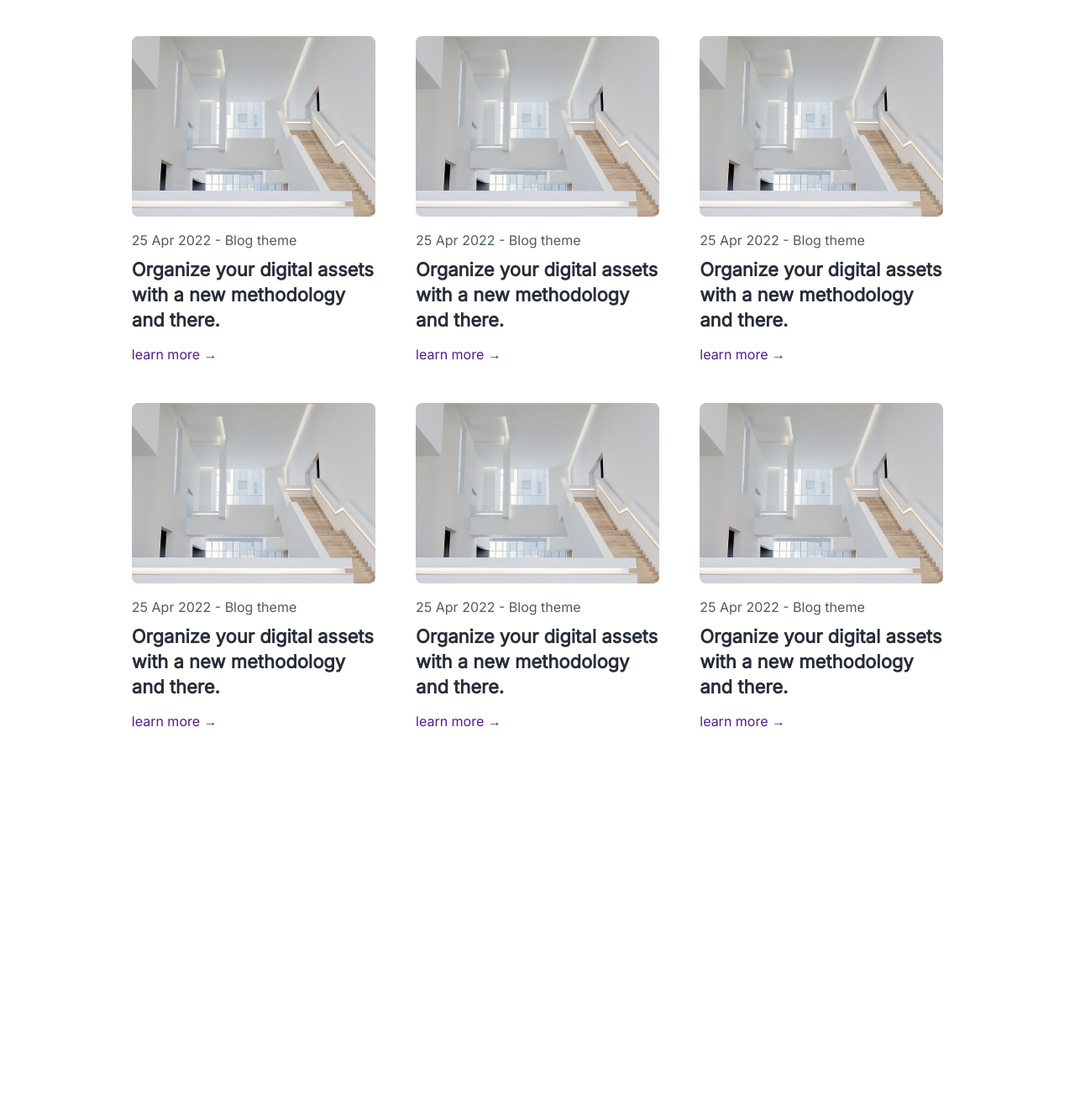
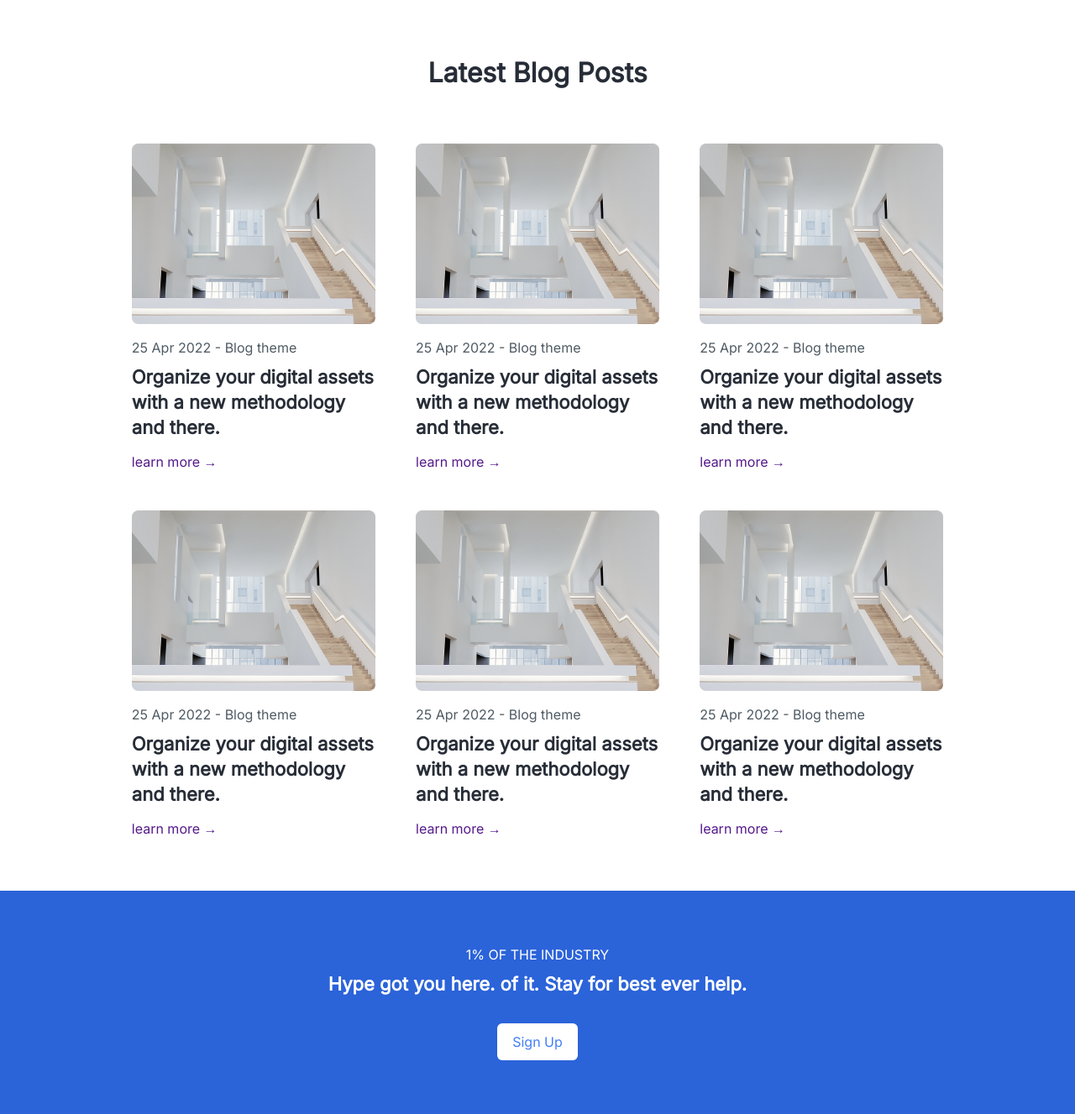
Before and after one commit to yosefamr2002/Blog-iti-css-task, a plain HTML site: page index.html in a window 1280 px wide. Shown: the part 1373-2700 px from the top of the page at 84% size. Before the commit the page ends 2242 px from the top, so only its background shows below. Drawn offline with Linux system fonts and the light colour scheme.

Commit message:
latest posts done on desktop 2

```diff
--- a/assets/css/style.css
+++ b/assets/css/style.css
@@ -256,6 +256,9 @@ nav ul {
 
 /* ///////////////////////////////////////////////////////////// */
 /* latestposts */
+.latestposts{
+    padding: 64px 0;
+}
 .latestposts .container {
     display: flex;
     flex-direction: column;
@@ -284,6 +287,38 @@ nav ul {
 
 .posts_cards__card h3 {
     padding-bottom: 16px;
+}
+
+.latestposts h2 {
+    color: var(--text--color--Dark-blue);
+
+    text-align: center;
+    margin-bottom: 64px;
+}
+
+/* ///////////////////////////////////////////////////////////// */
+/* signup */
+.signup {
+    padding: 4rem 0;
+    background-color: var(--second--color);
+}
+
+.signup__content {
+    text-align: center;
+}
+
+.signup__content h3,
+.signup__content p {
+    color: var(--main-color);
+}
+
+.signup__content a {
+    background-color: var(--main-color);
+}
+
+.signup__content h3 {
+    padding-top: .5rem;
+    padding-bottom: 2rem;
 }
 
 /* ///////////////////////////////////////////////////////// */
--- a/index.html
+++ b/index.html
@@ -158,9 +158,16 @@
         </div>
     </section>
 
-    <div class="signup">
+    <section class="signup">
+        <div class="container">
+            <div class="signup__content">
+                <p>1% OF THE INDUSTRY</p>
+                <h3>Hype got you here. of it. Stay for best ever help.</h3>
+                <a href="" class="signup_btn">Sign Up</a>
 
-    </div>
+            </div>
+        </div>
+    </section>
 </body>
 
 </html>
```
